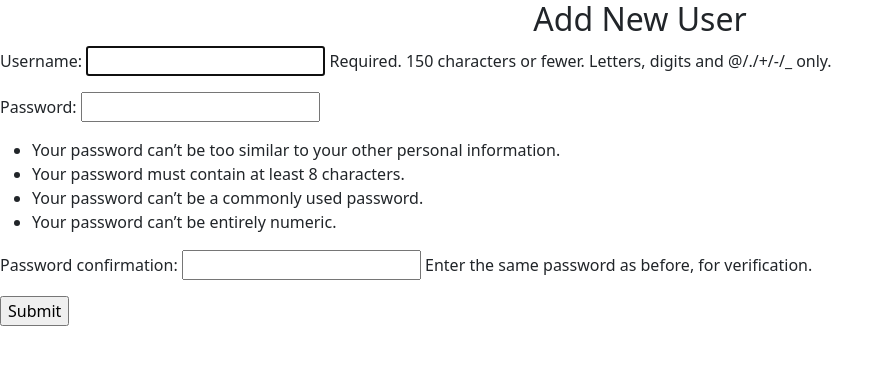
After one commit to bha123/todolist, a Django app: page /todolist/adduser/ in a window 1280 px wide. The commit adds this page. Shown: the top 365 px of the page, without its empty margins (0-894 px from the left). Run offline with Django 3.2, Linux system fonts and the light colour scheme.

```diff
--- a/mysite/urls.py
+++ b/mysite/urls.py
@@ -17,7 +17,7 @@ from django.contrib import admin
 from django.urls import include, path
 
 urlpatterns = [
-    path('todolist/', include('todolist.urls')),
+    path('todolist/', include('todolist.urls', namespace="todolist")),
     path('polls/', include('polls.urls')),
     path('admin/', admin.site.urls),
 ]
--- a/polls/views.py
+++ b/polls/views.py
@@ -1,6 +1,7 @@
 from django.shortcuts import render
 
 # Create your views here.
+from django.contrib.auth.forms import UserCreationForm , AuthenticationForm
 from django.http import HttpResponse
 from django.template import loader
 from .models import Question
@@ -12,9 +13,12 @@ def index(request):
         'latest_question_list' : latest_question_list
     }
     return render(request, 'polls/index.html', context)
+
 def detail(request, question_id):
     return HttpResponse("you're looking at question %s" % question_id)
+
 def results(request, question_id):
     return HttpResponse("You're looking at results of question %s" % question_id)
+
 def vote(request, question_id):
     return HttpResponse("You're voting on question %s" % question_id)
--- /dev/null
+++ b/todolist/templates/todolist/addUser.html
@@ -0,0 +1,12 @@
+{% load static %}
+
+<link rel='stylesheet' type="text/css" href="{% static 'todolist/style.css' %}">
+<link href="https://cdn.jsdelivr.net/npm/bootstrap@5.0.0-beta2/dist/css/bootstrap.min.css" rel="stylesheet" integrity="sha384-BmbxuPwQa2lc/FVzBcNJ7UAyJxM6wuqIj61tLrc4wSX0szH/Ev+nYRRuWlolflfl" crossorigin="anonymous">
+
+<h2> Add New User </h2>
+
+<form action = "" method = "post">
+    {% csrf_token %}
+    {{form.as_p }}
+    <input type="submit" value=Submit>
+</form>
--- a/todolist/templates/todolist/pomodorotimer.html
+++ b/todolist/templates/todolist/pomodorotimer.html
@@ -19,7 +19,7 @@ var remainingTime;
 
 var countdownHandle;
 
-var audio = new Audio('./sounds/beep.mp3');
+var audio = new Audio('/sounds/beep.mp3');
 
 $(document).ready(function() {
   onPomodoroTimer();
@@ -30,8 +30,8 @@ function onPomodoroTimer(){
   stopTimer();
 
   gHours = 0;
-  gMinutes = 25;
-  gSeconds = 0;
+  gMinutes = 0;
+  gSeconds = 6;
 
   resetTimer();
 
--- a/todolist/templates/todolist/{% if list_of_items %}.html
+++ b/todolist/templates/todolist/{% if list_of_items %}.html
@@ -26,7 +26,10 @@
 
 
 
-
+onclick="edit_item(
+                                                                    '{{item.id}}',
+                                                                    '{{item.todo_item}}',
+                                                                    '{{item.status}}')"
 
 
 
--- a/todolist/urls.py
+++ b/todolist/urls.py
@@ -1,11 +1,13 @@
 from django.urls import path
-
 from . import views
 
 app_name = 'todolist'
 urlpatterns=[
     path('', views.index, name='index'),
     path('additem/', views.additem , name='additem'),
+    path('login/', views.login, name='login'),
+    path('adduser/', views.addUser, name='addUser'),
+    path('signout/', views.signout, name='signout'),
     path('thanks/', views.thanks, name='thanks'),
     path('ajax/update_item_status', views.update_item_status, name='update_item_status'),
     path('editItem/<int:id>', views.edit_item, name="edit_item"),
--- a/todolist/views.py
+++ b/todolist/views.py
@@ -1,21 +1,33 @@
 from django.shortcuts import render, get_object_or_404
 from django.http import HttpResponse, HttpResponseRedirect
-from .models import Item, DeleteItem
+from .models import Item, DeleteItem, CustomUser,RecurringItemStatus, dateStatusCheck
 from django import forms
-from .forms import ItemForm, ItemUpdateForm
+from .forms import ItemForm, ItemUpdateForm, CustomUserForm
 from django.shortcuts import redirect
 from django.http import QueryDict, JsonResponse
 from django.forms.models import model_to_dict
+from django.contrib.auth.forms import UserCreationForm , AuthenticationForm
+from django.contrib.auth import authenticate , login as loginUser , logout
 import json
+from django.contrib.auth.decorators import login_required
+import datetime
 #from django.db.models import Item
 # Create your views here.
 
+@login_required(login_url='login/')
 def index(request):
-    recurring_items = Item.objects.filter(recurring_task='1').order_by('status')
-    completed_items = Item.objects.filter(status='1').order_by('pomodoro_estimate')
-    list_of_items = Item.objects.filter(recurring_task='0',status='0').order_by('-create_date')
-    context = {'recurring_items': recurring_items, 'list_of_items': list_of_items, 'completed_items': completed_items,}
-    return render(request, 'todolist/index.html', context)
+    if request.user.is_authenticated:
+        user = request.user
+        print(user.username)
+        recurring_items = Item.objects.filter(recurring_task='1',user=user).order_by('status')
+        completed_items = Item.objects.filter(status='1',user=user).order_by('pomodoro_estimate')
+        list_of_items = Item.objects.filter(recurring_task='0',user=user,status='0').order_by('-create_date')
+        context = {'recurring_items': recurring_items, 'list_of_items': list_of_items, 'completed_items': completed_items, 'logged_user':user.username,}
+        checkAndUpdateRecurringTask()
+        return render(request, 'todolist/index.html', context)
+    else:
+        return redirect("/todolist/")
+
 
 def detail(request, item_id):
     task_item = get_object_or_404(Item, pk=item_id)
@@ -26,91 +38,97 @@ def thanks(request):
     return  render(request, 'todolist/thanks.html', context)
 
 
+@login_required(login_url='login/')
+def additem(request):
 
-def additem(request):
-    # if this is a POST request we need to process the form data
-    if request.method == 'POST':
-        # create a form instance and populate it with data from the request:
-        form = ItemForm(request.POST)
-        # check whether it's valid:
-        if form.is_valid():
-            # process the data in form.cleaned_data as required
-            #
-            # redirect to a new URL:
-            #return HttpResponseRedirect('todolist/thanks/')
-            #print(form.cleaned_data['todo_item'])
-
-            todo_item = form.cleaned_data['todo_item']
-            create_date = form.cleaned_data['create_date']
-            due_date = form.cleaned_data['due_date']
-            status = False
-            pomodoro_estimate = form.cleaned_data['pomodoro_estimate']
-            pomodoro_completed = form.cleaned_data['pomodoro_completed']
-            recurring_task = form.cleaned_data['recurring_task']
-            if recurring_task == None:
-                recurring_task = False
-
-            item = Item(todo_item=todo_item,
-                        create_date=create_date,
-                        due_date=due_date,
-                        status=status,
-                        recurring_task=recurring_task,
-                        pomodoro_estimate=pomodoro_estimate,
-                        pomodoro_completed=pomodoro_completed)
-            item.save()
-            return redirect('/todolist/')
-
-    # if a GET (or any other method) we'll create a blank form
-    else:
-        form = ItemForm()
-
-    return render(request, 'todolist/additem.html', {'form': form})
+    if request.user.is_authenticated:
+        user = request.user
+        print(user)
 
 
+        # if this is a POST request we need to process the form data
+        if request.method == 'POST':
+            # create a form instance and populate it with data from the request:
+            form = ItemForm(request.POST)
+            # check whether it's valid:
+            if form.is_valid():
+                # process the data in form.cleaned_data as required
+                #
+                # redirect to a new URL:
+                #return HttpResponseRedirect('todolist/thanks/')
+                #print(form.cleaned_data['todo_item'])
+                user = user
+                todo_item = form.cleaned_data['todo_item']
+                create_date = form.cleaned_data['create_date']
+                due_date = form.cleaned_data['due_date']
+                status = False
+                pomodoro_estimate = form.cleaned_data['pomodoro_estimate']
+                pomodoro_completed = form.cleaned_data['pomodoro_completed']
+                recurring_task = form.cleaned_data['recurring_task']
+                if recurring_task == None:
+                    recurring_task = False
+
+                item = Item(todo_item=todo_item,
+                            create_date=create_date,
+                            due_date=due_date,
+                            status=status,
+                            recurring_task=recurring_task,
+                            pomodoro_estimate=pomodoro_estimate,
+                            pomodoro_completed=pomodoro_completed,
+                            user=user)
+                item.save()
+                return redirect('todolist:index')
+
+        # if a GET (or any other method) we'll create a blank form
+        else:
+            form = ItemForm()
+
+        return render(request, 'todolist/additem.html', {'form': form})
+
+@login_required(login_url='login/')
 def edit_item(request,id):
-    if request.method == "POST":
-        if request.POST.get('recurring_task', False) == 'on':
-            recurringStatus = True
-        Item.objects.filter(pk=id).update(
-            todo_item=request.POST.get('todo_item'),
-            create_date=request.POST.get('create_date'),
-            due_date=request.POST.get('due_date'),
-            status= request.POST.get('status',False),
-            recurring_task=recurringStatus,
-            pomodoro_estimate=request.POST.get('pomodoro_estimate'),
-            pomodoro_completed=request.POST.get('pomodoro_completed'),
-            )
-        return redirect('/todolist/')
 
+    if request.user.is_authenticated:
+        user = request.user
 
+        if request.method == "POST":
+            if request.POST.get('recurring_task', False) == 'on':
+                recurringStatus = True
+                Item.objects.filter(pk=id).update(
+                todo_item=request.POST.get('todo_item'),
+                create_date=request.POST.get('create_date'),
+                due_date=request.POST.get('due_date'),
+                status= request.POST.get('status',False),
+                recurring_task=recurringStatus,
+                pomodoro_estimate=request.POST.get('pomodoro_estimate'),
+                pomodoro_completed=request.POST.get('pomodoro_completed'),
+                )
+            return redirect('todolist:index')
 
-    if id:
-        edit_item = Item.objects.get(id=id)
-        form = ItemUpdateForm(instance=edit_item)
+        if id:
+            edit_item = Item.objects.get(id=id)
+            form = ItemUpdateForm(instance=edit_item)
+            print("showing the form")
+            return render(request,'todolist/editItem.html',{'form':form})
 
-        print("showing the form")
+@login_required(login_url='login/')
+def update_item_status(request):
+    if request.user.is_authenticated:
+        user = request.user
+        if request.method == 'POST':
+            item_id = int(QueryDict(request.body)['id'])
+            updateItem = Item.objects.get(id=item_id)
+            update_status = False
+            present_status = updateItem.status
+            if present_status == False:
+                updated_status = True
+            else:
+                updated_status = False
+            Item.objects.filter(pk=item_id).update(status=updated_status)
 
-        return render(request,'todolist/editItem.html',{'form':form})
+        return redirect("You updated the db status ")
 
-
-
-def update_item_status(request):
-    if request.method == 'POST':
-        item_id = int(QueryDict(request.body)['id'])
-        updateItem = Item.objects.get(id=item_id)
-        update_status = False
-        present_status = updateItem.status
-        if present_status == False:
-            updated_status = True
-        else:
-            updated_status = False
-        Item.objects.filter(pk=item_id).update(status=updated_status)
-
-    return redirect("You updated the db status ")
-
-
-
-
+@login_required(login_url='login/')
 def deleteItem(request,id):
 
     item_id = id
@@ -130,7 +148,7 @@ def deleteItem(request,id):
         Item.objects.filter(pk=item_id).delete()
         return redirect('/todolist/')
 
-
+@login_required(login_url='login/')
 def pomodoroTimer(request,id):
     print(id)
     item_id = id
@@ -140,13 +158,13 @@ def pomodoroTimer(request,id):
 
     return render(request,"todolist/pomodorotimer.html",{'item':pomodoro_item})
 
-
+@login_required(login_url='login/')
 def updatePomodoroCount(request):
     if request.method == 'POST':
         print("reached pomodoro count")
         item_id = QueryDict(request.body)['id']
         print("update item id",item_id)
-
+        user = request.user
         pomodoro_item = Item.objects.get(id=item_id)
         print(pomodoro_item.pomodoro_completed)
 
@@ -154,5 +172,104 @@ def updatePomodoroCount(request):
             count = pomodoro_item.pomodoro_completed  + 1
             print(count)
             Item.objects.filter(pk=item_id).update(pomodoro_completed=count)
+
             itemDict = {'id':item_id, 'pomdoro_completed':count}
+
+            recurItem = RecurringItemStatus(
+                user=user,
+                item_id=item_id,
+                pomodoro_estimated=pomodoro_item.pomodoro_estimate,
+                pomodoro_completed=count,
+                event_time=datetime.datetime.now()
+            )
+            recurItem.save()
             return HttpResponse(json.dumps(itemDict), content_type='application/json')
+
+
+def addUser(request):
+    if request.method == 'GET':
+        form = UserCreationForm()
+        context = {
+            "form" : form
+        }
+        return render(request , 'todolist/addUser.html' , context=context)
+    else:
+        print(request.POST)
+        form = UserCreationForm(request.POST)
+        context = {
+            "form" : form
+        }
+        if form.is_valid():
+            user = form.save()
+            print(user)
+            if user is not None:
+                return redirect('todolist:login')
+        else:
+            return render(request , 'todolist/addUser.html' , context=context)
+
+
+    '''
+    if request.method == "POST":
+
+        customUser = CustomUser(
+            username = request.POST.get('username'),
+            password = request.POST.get('password'),
+            email = request.POST.get('email'),
+            profile_name = request.POST.get('profile_name')
+        )
+
+        customUser.save()
+        return redirect('/todolist/')
+    else:
+        form = CustomUserForm()
+
+        return render(request, 'todolist/adduser.html', {'form': form})
+    '''
+
+
+def login(request):
+
+    if request.method == 'GET':
+        form1 = AuthenticationForm()
+        context = {
+            "form" : form1
+        }
+        return render(request , 'todolist/login.html' , context=context )
+    else:
+        form = AuthenticationForm(data=request.POST)
+        print(form.is_valid())
+        if form.is_valid():
+            username = form.cleaned_data.get('username')
+            password = form.cleaned_data.get('password')
+            user = authenticate(username = username , password = password)
+            if user is not None:
+                loginUser(request , user)
+                return redirect('/todolist/')
+        else:
+            context = {
+                "form" : form
+            }
+            return render(request , 'todolist/login.html' , context=context )
+
+@login_required(login_url='login/')
+def signout(request):
+    logout(request)
+    return redirect('/todolist/')
+
+
+def checkAndUpdateRecurringTask():
+    # get todays date
+    today  = datetime.datetime.today().strftime('%Y-%m-%d')
+    print("today date",today)
+    # Compare it with date in django Sqlite table
+    last_date = dateStatusCheck.objects.get(id="1")
+    print("last date",last_date)
+    # if they mismatch update all the pomodoro completed
+    # to zero for recurring tasks and update the value of
+    # table to todays date
+    if today != str(last_date):
+        # Get all rows which are recurring
+        # update them with "o" for pomodoro completed
+        Item.objects.filter(recurring_task='1').update(pomodoro_completed=0)
+        print("pomodoro values reseted for recurring task")
+        dateStatusCheck.objects.filter(id="1").update(today_date=today)
```
Also changed, not shown: todolist/forms.py (+7 -1 lines), todolist/models.py (+33 -1 lines), todolist/templates/todolist/index.html (+12 -1 lines), todolist/templates/todolist/login.html (added, +15 -0 lines), db.sqlite3.
